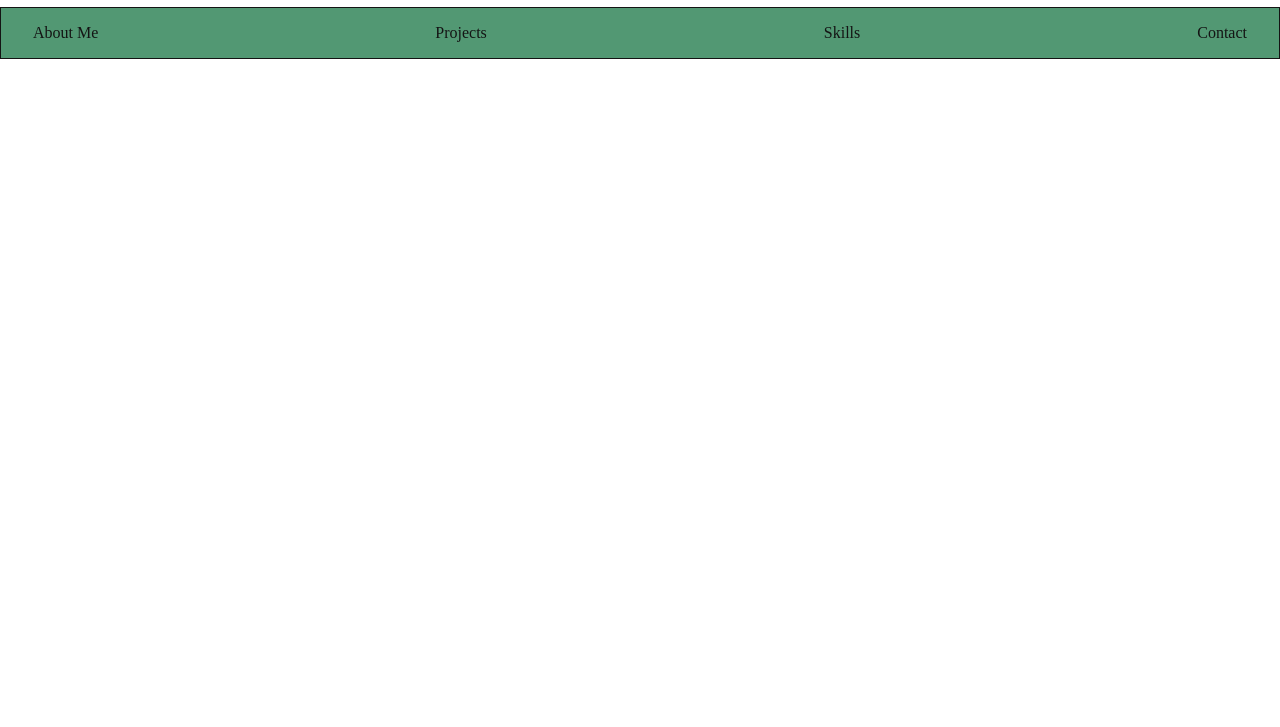
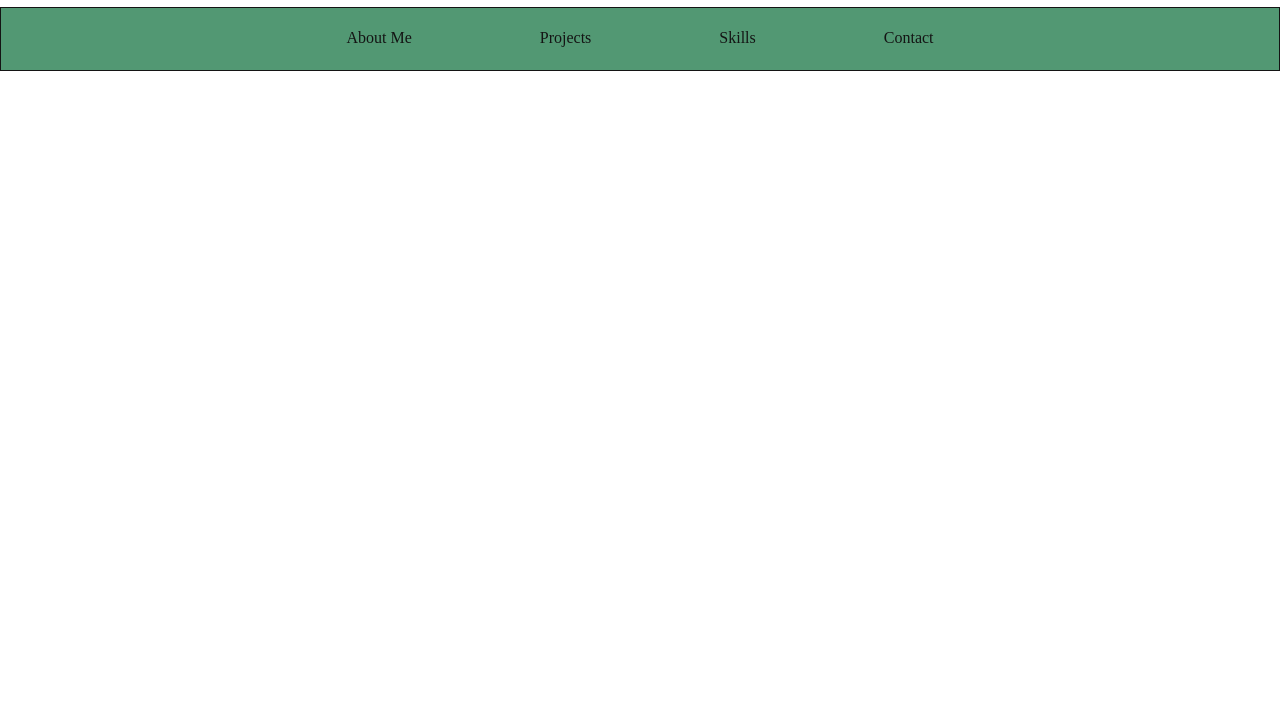
Before and after one commit to moustaphdiakite/Portfolio-Website, a plain HTML site: page index.html in a window 1280 px wide. Shown: the part 73-800 px from the top of the page. Drawn offline with Linux system fonts and the light colour scheme.

Commit message:
Finish header Desktop

```diff
--- a/style.css
+++ b/style.css
@@ -13,13 +13,16 @@ header ul {
     display: flex;
     width: 100%;
     justify-content: space-between;
-    padding: 0 1rem;
+    padding: unset;
 }
 
 header nav {
     padding: 0 1rem;
     border: 1px solid hsl(0, 0%, 8%);
-    background-color: hsl(148, 30%, 46%);;
+    background-color: hsl(148, 30%, 46%);
+    height: 64px;
+    display: flex;
+    align-items: center;
 }
 
 a:link {
@@ -38,3 +41,16 @@ a:active {
     color: hsl(0, 0%, 100%);
     border-bottom: none;
 }
+
+
+@media only screen and (min-width: 1024px) {
+    header ul {
+        justify-content: center;
+    }
+
+    nav li {
+        margin: 0 4rem;
+    }
+
+
+}
```
